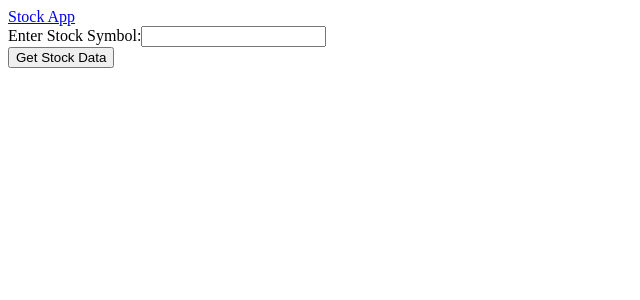
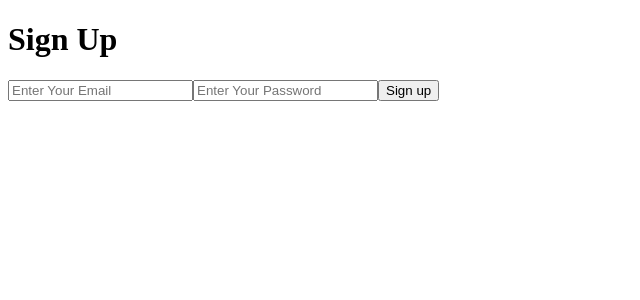
Before and after one commit to timxor/stock-market-app, a React (Create React App) app in the folder my-react-app/: page /SignUp in a window 1280 px wide. Shown: the top 300 px of the page, without its empty margins (0-640 px from the left). Built offline with nearby package versions, Linux system fonts and the light colour scheme.

Commit message:
connected Login and Database so users can eventually save a stock to their user

```diff
--- a/my-react-app/src/App.js
+++ b/my-react-app/src/App.js
@@ -1,39 +1,24 @@
-import { useState } from "react";
-import { Container, Navbar, Row, Col } from "react-bootstrap";
+import React from "react";
+import { Container, Row, Col } from "react-bootstrap";
 import AddStock from "./components/AddStock";
-//import StocksList from "./components/StocksList";
+import { Routes, Route } from "react-router-dom";
 import "./App.css";
+import Login from "./components/Login";
+import SignUp from "./components/SignUp";
 
 function App() {
-  const [StockId, setStockId] = useState("");
-
-  const getStockIdHandler = (id) => {
-    console.log("The ID of document to be edited: ", id);
-    setStockId(id);
-  };
   return (
-    <>
-      <Navbar bg="dark" variant="dark" className="header">
     <Container>
-          <Navbar.Brand href="#home">Stock App</Navbar.Brand>
-        </Container>
-      </Navbar>
-
-      <Container style={{ width: "400px" }}>
       <Row>
         <Col>
-            <AddStock id={StockId} setStockId={setStockId} />
+          <Routes>
+            {<Route path="/Login" element={<Login />} /> }
+            { <Route path="/SignUp" element={<SignUp />} /> }
+            <Route path="/AddStock" element={<AddStock />} />
+          </Routes>
         </Col>
       </Row>
     </Container>
-      <Container>
-        {/* <Row>
-          <Col>
-            <StocksList getStockId={getStockIdHandler} />
-          </Col>
-        </Row> */}
-      </Container>
-    </>
   );
 }
 
--- /dev/null
+++ b/my-react-app/src/components/Login.js
@@ -0,0 +1,45 @@
+import React, { useState } from 'react';
+import { auth } from "./firebase-config";
+import { signInWithEmailAndPassword } from 'firebase/auth';
+import { useNavigate } from 'react-router-dom';
+const SignIn = () => {
+    const [email, setEmail] = useState("");
+    const [password, setPassword] = useState("");
+    const [error, setError] = useState(null);
+    const history = useNavigate();
+
+    const signIn = async (e) => {
+      e.preventDefault();
+      try {
+          const userCredential = await signInWithEmailAndPassword(auth, email, password);
+          const user = userCredential.user;
+          console.log("User signed in successfully:", user);
+
+          // Redirect to a different page after successful login
+          history('/AddStock');
+      } catch (error) {
+          setError("Invalid email or password.");
+          console.log("Error signing in:", error);
+      }
+  }
+    return(
+        <div className="sign-in-container">
+            <form onSubmit={signIn}>
+                <h1>Log In</h1>
+                <input type="email"
+                    placeholder="Enter Your Email"
+                    value={(email)}
+                    onChange={(e) => setEmail(e.target.value)}
+
+                ></input>
+                <input type="password"
+                    placeholder="Enter Your Password"
+                    value={(password)}
+                    onChange={(e) => setPassword(e.target.value)}
+                ></input>
+                <button type="submit">Log In</button>
+            </form>
+        </div>
+    );
+};
+export default SignIn;
--- /dev/null
+++ b/my-react-app/src/components/SignUp.js
@@ -0,0 +1,47 @@
+import React, { useState } from 'react';
+import { auth } from "./firebase-config";
+import { createUserWithEmailAndPassword } from 'firebase/auth';
+import { db } from "./firebase-config"; // Import Firestore db
+import { doc, setDoc } from 'firebase/firestore';
+const SignUp = () => {
+    const [email, setEmail] = useState("");
+    const [password, setPassword] = useState("");
+
+    const signUp = async (e) => {
+      e.preventDefault();
+      try {
+          const userCredential = await createUserWithEmailAndPassword(auth,email,password);
+          const user = userCredential.user;
+
+          // Create a document in Firestore for the user
+          await setDoc(doc(db, 'users', user.uid), {
+              email: user.email,
+              // Add more user-specific data as needed
+          });
+
+          console.log("User signed up successfully:", user);
+      } catch (error) {
+          console.log("Error signing up:", error);
+      }
+  }
+    return(
+        <div className="sign-in-container">
+            <form onSubmit={signUp}>
+                <h1>Sign Up</h1>
+                <input type="email"
+                    placeholder="Enter Your Email"
+                    value={(email)}
+                    onChange={(e) => setEmail(e.target.value)}
+
+                ></input>
+                <input type="password"
+                    placeholder="Enter Your Password"
+                    value={(password)}
+                    onChange={(e) => setPassword(e.target.value)}
+                ></input>
+                <button type="submit">Sign up</button>
+            </form>
+        </div>
+    );
+};
+export default SignUp;
--- a/my-react-app/src/components/firebase-config.js
+++ b/my-react-app/src/components/firebase-config.js
@@ -1,5 +1,6 @@
 import { initializeApp } from "firebase/app";
 import { getFirestore } from "firebase/firestore";
+import { getAuth } from "firebase/auth";
 const firebaseConfig = {
   apiKey: "AIzaSyDvPxr1ioDqcg07sOpiHdkv8kkyuae257Q",
   authDomain: "stock-market-app-2-6e4db.firebaseapp.com",
@@ -14,3 +15,5 @@ const firebaseConfig = {
 const app = initializeApp(firebaseConfig);
 
 export const db = getFirestore(app);
+export const auth = getAuth(app);
+export default app;
--- a/my-react-app/src/index.js
+++ b/my-react-app/src/index.js
@@ -3,11 +3,14 @@ import ReactDOM from 'react-dom/client';
 import './App.css';
 import App from './App';
 import reportWebVitals from './reportWebVitals';
+import { BrowserRouter as Router } from 'react-router-dom';
 
 const root = ReactDOM.createRoot(document.getElementById('root'));
 root.render(
   <React.StrictMode>
-    <App />
+    <Router>
+      <App />
+    </Router>
   </React.StrictMode>
 );
 
--- /dev/null
+++ b/my-react-app/src/services/auth.js
@@ -0,0 +1,29 @@
+import { createUserWithEmailAndPassword, signInWithPopup, GoogleAuthProvider, signOut } from 'firebase/auth';
+import { auth } from '../components/firebase-config'; // Import the auth object from firebaseConfig
+
+const signInWithGoogle = async () => {
+  try {
+    const provider = new GoogleAuthProvider();
+    await signInWithPopup(auth, provider);
+  } catch (error) {
+    console.error(error);
+  }
+};
+
+const signUpWithEmailAndPassword = async (email, password) => {
+  try {
+    await createUserWithEmailAndPassword(auth, email, password);
+  } catch (error) {
+    console.error(error);
+  }
+};
+
+const signOutUser = async () => {
+  try {
+    await signOut(auth);
+  } catch (error) {
+    console.error(error);
+  }
+};
+
+export { signInWithGoogle, signUpWithEmailAndPassword, signOutUser };
```
Also changed, not shown: my-react-app/src/components/Home.js (added). Lines whose indentation alone changed are shown as unchanged.
